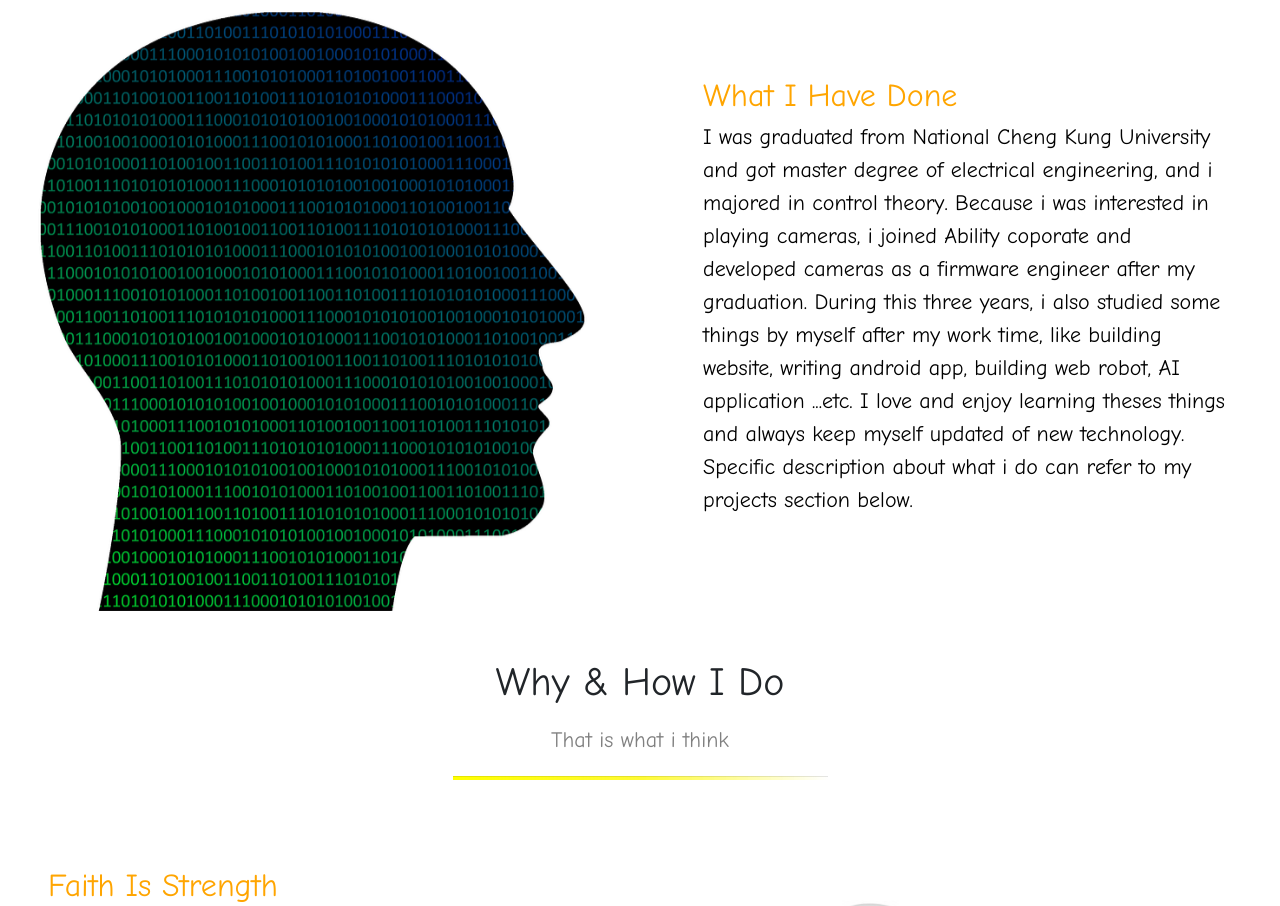
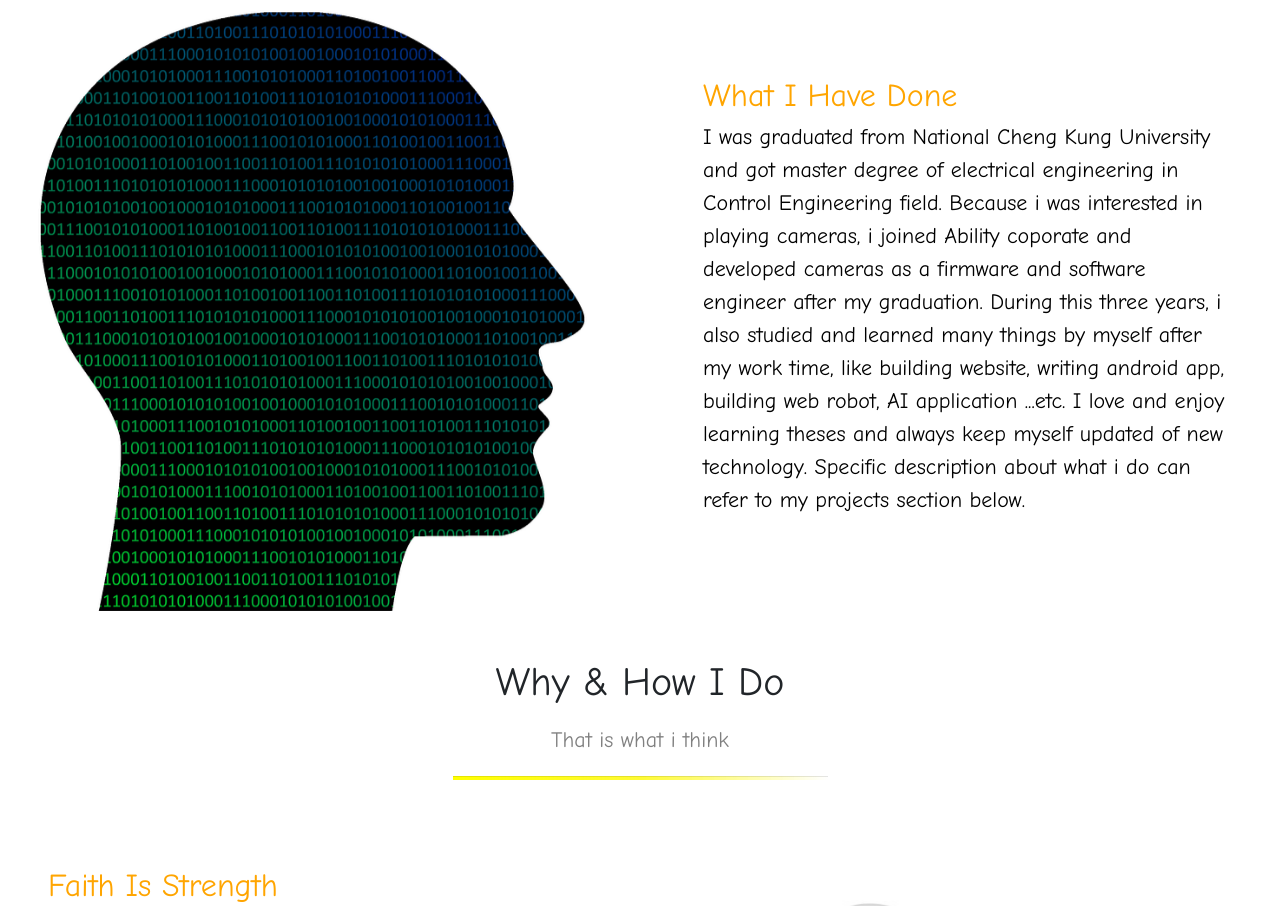
Before and after one commit to realDNA/AboutMe, a website built with webpack: page index.html in a window 1280 px wide. Shown: the part 1620-2526 px from the top of the page. Built offline with nearby package versions, Linux system fonts and the light colour scheme.

Commit message:
about me revised

```diff
--- a/index.html
+++ b/index.html
@@ -188,11 +188,11 @@
 							What I Have Done
 							</h2>
 							<span class="font-comic" style="font-size:22px; color:black">
-							I was graduated from  National Cheng Kung University and got master degree of electrical engineering,
-							and i majored in control theory. Because i was interested in playing cameras, i joined Ability coporate
-							and developed cameras as a firmware engineer after my graduation. During this three years, i also
-							studied some things by myself after my work time, like building website, writing android app, building web robot,
-							AI application ...etc. I love and enjoy learning theses things and always keep myself updated of
+							I was graduated from  National Cheng Kung University and got master degree of electrical engineering
+							in Control Engineering field. Because i was interested in playing cameras, i joined Ability coporate
+							and developed cameras as a firmware and software engineer after my graduation. During this three years, i also
+							studied and learned many things by myself after my work time, like building website, writing android app, building web robot,
+							AI application ...etc. I love and enjoy learning theses and always keep myself updated of
 							new technology. Specific description about what i do can refer to my projects section below.
 							</span>
 						</div>
```
Also changed, not shown: whatido.txt (+5 -5 lines).
